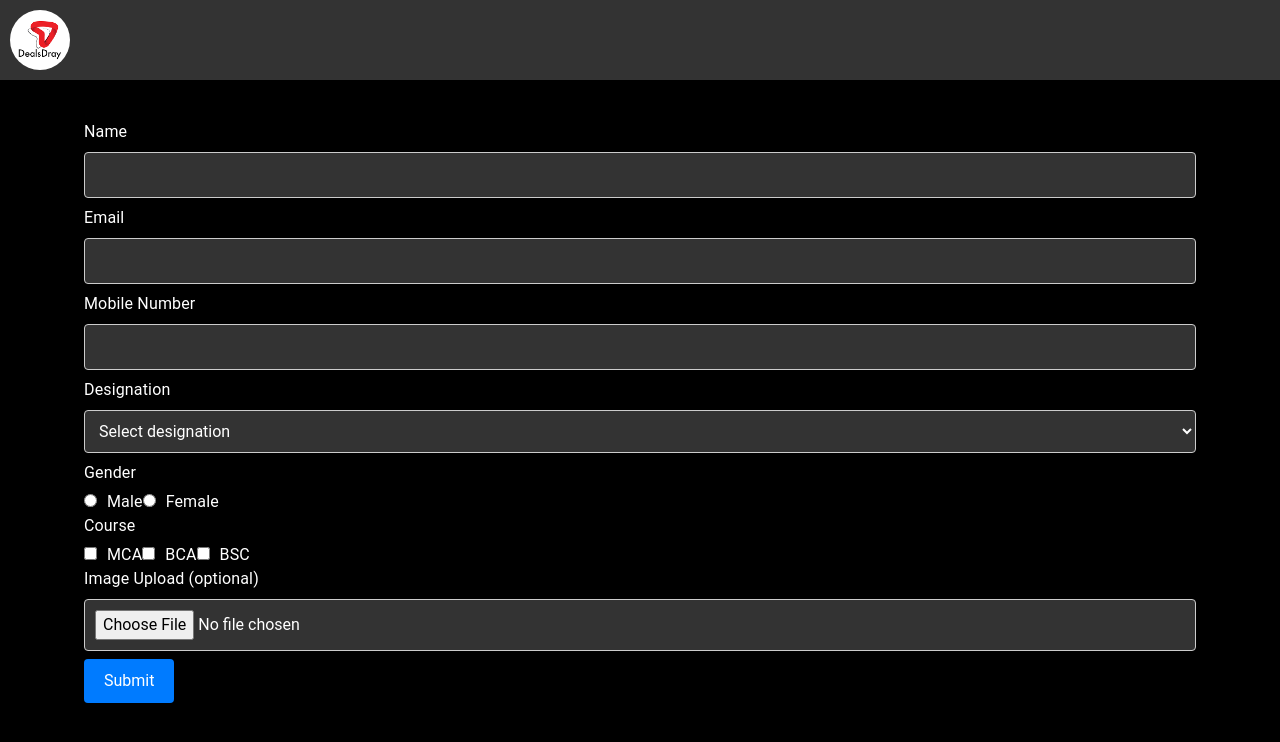
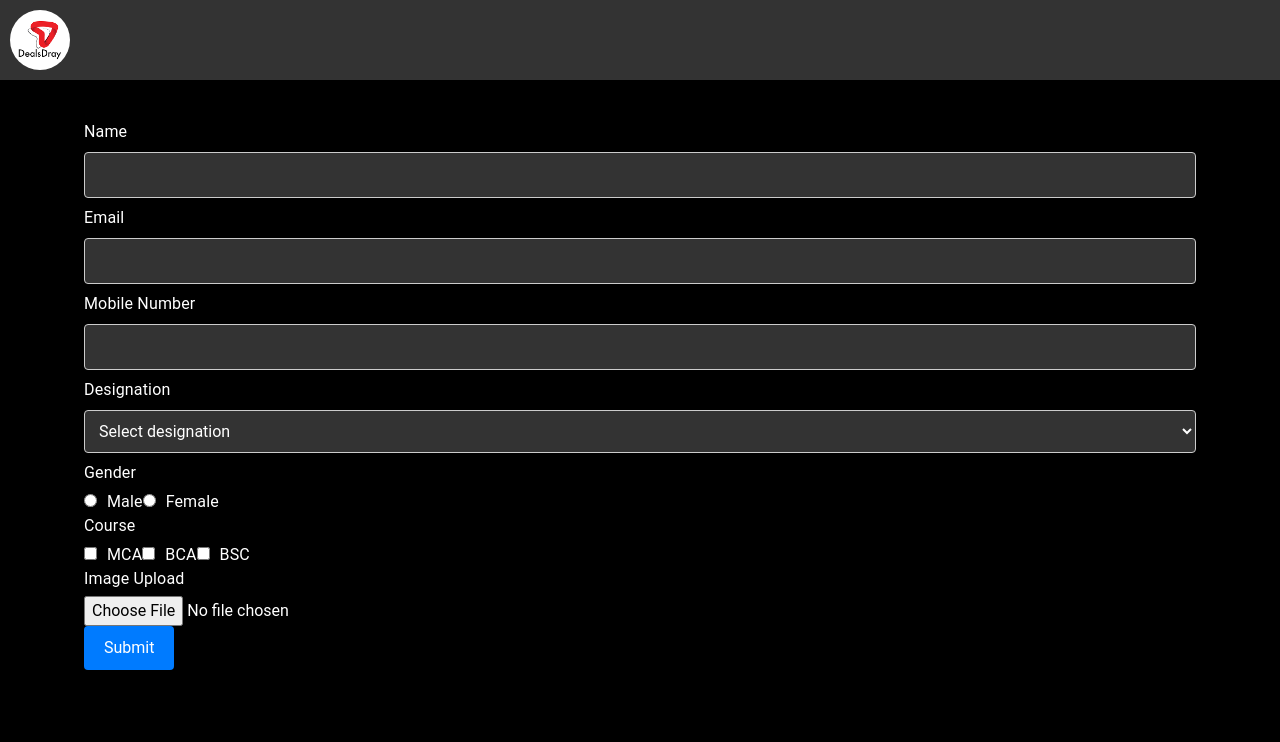
Before and after one commit to Dani672002/Employees_Details, a React (Vite) app in the folder client/: page /employee in a window 1280 px wide. Shown: the top 742 px of the page. Built offline with nearby package versions, Linux system fonts and the light colour scheme.

Commit message:
Update employeeComponents.jsx

```diff
--- a/client/src/components/employeeComponents.jsx
+++ b/client/src/components/employeeComponents.jsx
@@ -5,7 +5,6 @@ import { useFormik } from 'formik';
 import * as Yup from 'yup';
 import axios from 'axios';
 import { useNavigate } from 'react-router-dom';
-import config from "../config"; // Import the configuration
 
 const EmployeeComponents = () => {
   const theme = useTheme();
@@ -21,7 +20,7 @@ const EmployeeComponents = () => {
       designation: '',
       gender: '',
       course: [],
-      imageUpload: null, // Changed to null to handle file input
+      imageUpload: " ",
     },
     validationSchema: Yup.object({
       name: Yup.string().required('Required'),
@@ -30,7 +29,7 @@ const EmployeeComponents = () => {
       designation: Yup.string().required('Required'),
       gender: Yup.string().required('Required'),
       course: Yup.array().min(1, 'At least one course must be selected'),
-      imageUpload: Yup.mixed(), // No longer required
+      imageUpload: Yup.mixed().required('Required'),
     }),
     onSubmit: async (values) => {
       setLoading(true);
@@ -41,18 +40,17 @@ const EmployeeComponents = () => {
       formData.append('designation', values.designation);
       formData.append('gender', values.gender);
       formData.append('course', JSON.stringify(values.course));
-      if (values.imageUpload) {
-        formData.append('imageUpload', values.imageUpload);
-      }
+      formData.append('imageUpload', values.imageUpload);
 
       try {
-        const response = await axios.post(`${config.backendUrl}/api/employees`, formData, {
+        const response = await axios.post('http://localhost:4000/api/employees', formData, {
           headers: {
             'Content-Type': 'multipart/form-data',
           },
         });
         if (response.status === 201) {
           alert('Employee Created Successfully');
+
           navigate('/list'); // Navigate to the list page
         } else {
           alert('Submission Failed');
@@ -65,7 +63,6 @@ const EmployeeComponents = () => {
       }
     },
   });
-
   const handleCheckboxChange = (event) => {
     const { value, checked } = event.target;
     if (checked) {
@@ -142,14 +139,14 @@ const EmployeeComponents = () => {
           </div>
 
           <div>
-            <label htmlFor="imageUpload" style={{ marginBottom: '5px', display: 'block' }}>Image Upload (optional)</label>
+            <label htmlFor="imageUpload" style={{ marginBottom: '5px', display: 'block' }}>Image Upload</label>
             <input
               id="imageUpload"
               name="imageUpload"
               type="file"
-              onChange={(event) => formik.setFieldValue('imageUpload', event.currentTarget.files[0])}
-              style={{ width: '100%', padding: '10px', margin: '8px 0', display: 'block', border: '1px solid #ccc', borderRadius: '4px', backgroundColor: '#333', color: '#fff' }}
+              // onChange={(event) => formik.setFieldValue('imageUpload', event.currentTarget.files[0])}
             />
+            {/* {formik.touched.imageUpload && formik.errors.imageUpload ? <div style={{ color: 'red', fontSize: '0.875em' }}>{formik.errors.imageUpload}</div> : null} */}
           </div>
           <button type="submit" style={{ padding: '10px 20px', backgroundColor: '#007BFF', color: '#fff', border: 'none', borderRadius: '4px', cursor: 'pointer' }}>
             {loading ? 'Submitting...' : 'Submit'}
```
